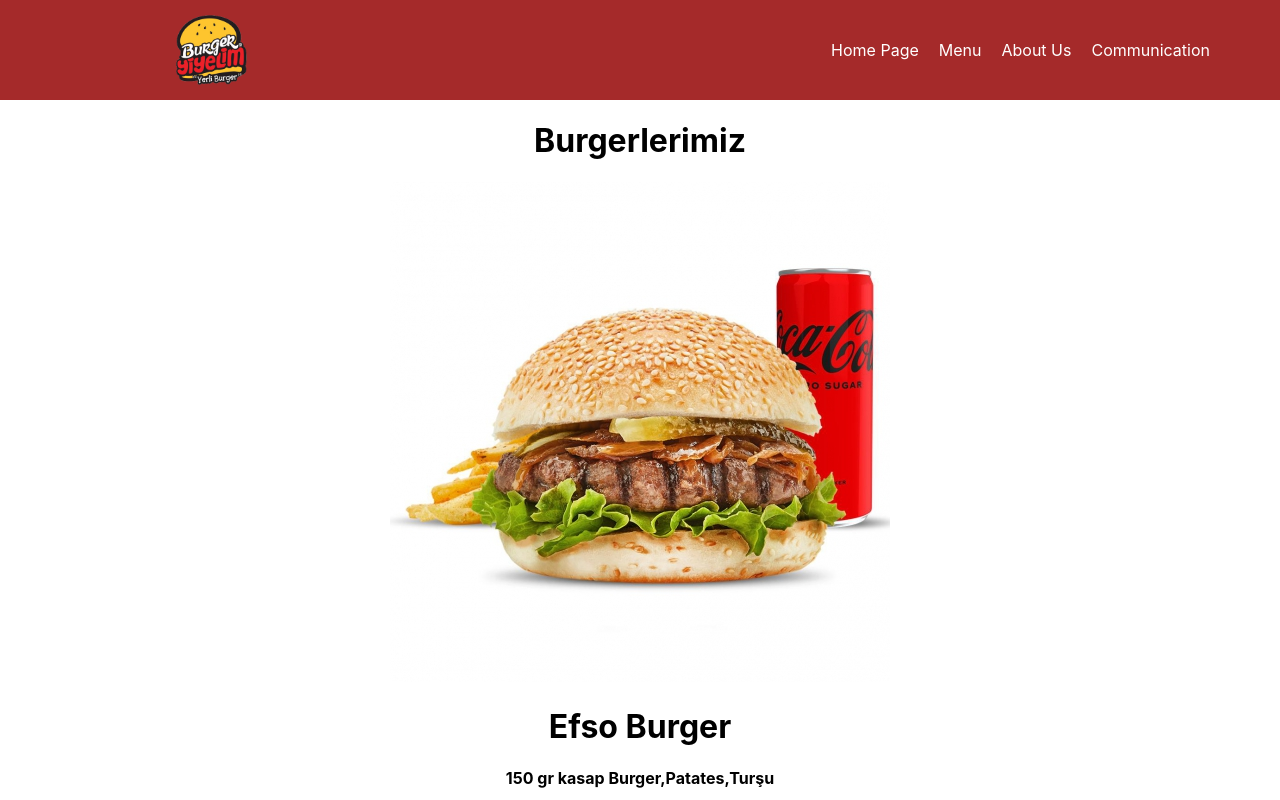
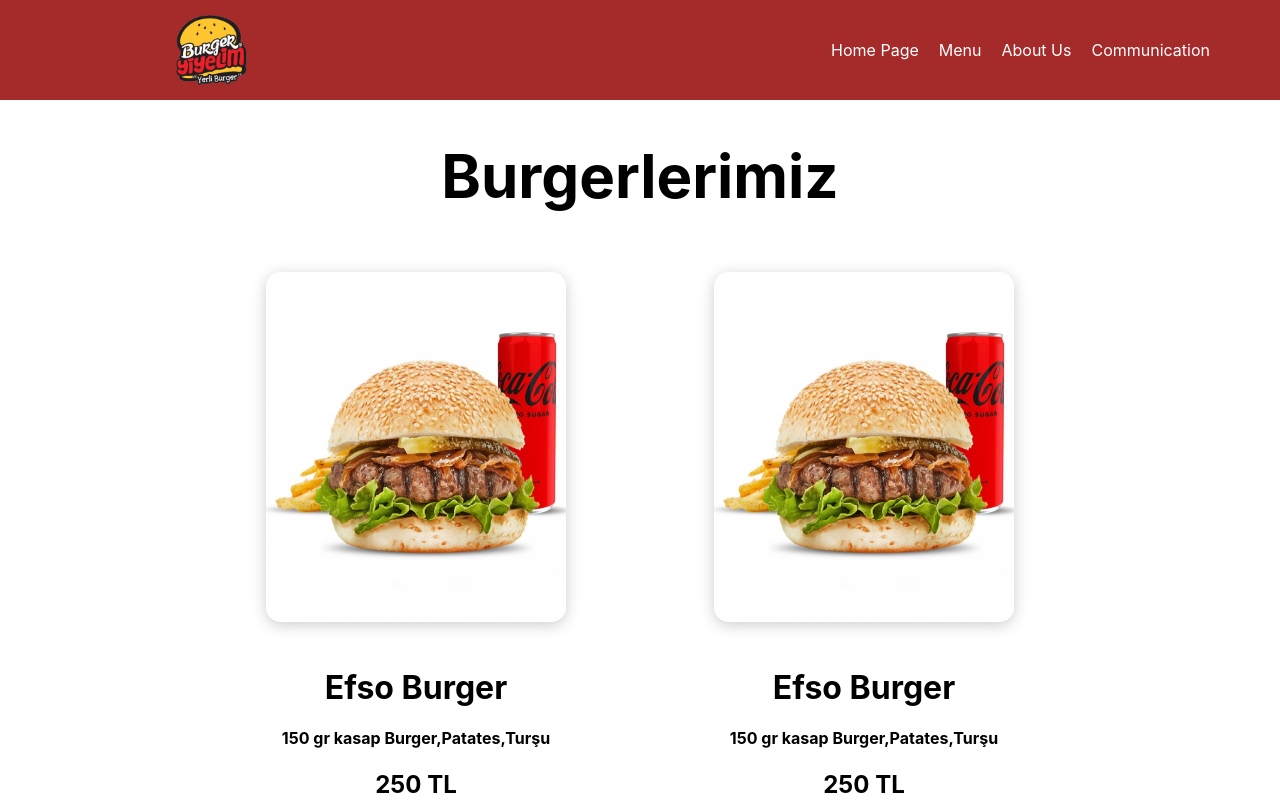
Before and after one commit to mertcetiin/Burger-Project, a React (Vite) app: page /menu in a window 1280 px wide. Shown: the top 800 px of the page. Built offline with nearby package versions, Linux system fonts and the light colour scheme.

Commit message:
Menu.css made

```diff
--- a/src/components/Menu.jsx
+++ b/src/components/Menu.jsx
@@ -1,111 +1,25 @@
 import React from 'react'
-import burger from '../assets/img/burger.jpg'
+import { Data } from '../helpers/Data.jsx'
+import '../styles/Menu.css'
 
 
 function Menu() {
 
-    const burgerMenu = [
-        {
-            id: 1,
-            img: '',
-            name: 'Efso Burger',
-            info: '150 gr kasap Burger,Patates,Turşu',
-            price: '250 TL'
-        },
-        {
-            id: 2,
-            img: '',
-            name: 'Efso Burger',
-            info: '150 gr kasap Burger,Patates,Turşu',
-            price: '250 TL'
-        },
-        {
-            id: 3,
-            img: '',
-            name: 'Efso Burger',
-            info: '150 gr kasap Burger,Patates,Turşu',
-            price: '250 TL'
-        },
-        {
-            id: 4,
-            img: '',
-            name: 'Efso Burger',
-            info: '150 gr kasap Burger,Patates,Turşu',
-            price: '250 TL'
-        },
-        {
-            id: 5,
-            img: '',
-            name: 'Efso Burger',
-            info: '150 gr kasap Burger,Patates,Turşu',
-            price: '250 TL'
-        },
-        {
-            id: 6,
-            img: '',
-            name: 'Efso Burger',
-            info: '150 gr kasap Burger,Patates,Turşu',
-            price: '250 TL'
-        },
-        {
-            id: 7,
-            img: '',
-            name: 'Efso Burger',
-            info: '150 gr kasap Burger,Patates,Turşu',
-            price: '250 TL'
-        },
-        {
-            id: 8,
-            img: '',
-            name: 'Efso Burger',
-            info: '150 gr kasap Burger,Patates,Turşu',
-            price: '250 TL'
-        },
-        {
-            id: 9,
-            img: '',
-            name: 'Efso Burger',
-            info: '150 gr kasap Burger,Patates,Turşu',
-            price: '250 TL'
-        },
-        {
-            id: 10,
-            img: '',
-            name: 'Efso Burger',
-            info: '150 gr kasap Burger,Patates,Turşu',
-            price: '250 TL'
-        },
-        {
-            id: 11,
-            img: '',
-            name: 'Efso Burger',
-            info: '150 gr kasap Burger,Patates,Turşu',
-            price: '250 TL'
-        },
-        {
-            id: 12,
-            img: '',
-            name: 'Efso Burger',
-            info: '150 gr kasap Burger,Patates,Turşu',
-            price: '250 TL'
-        },
-
-    ]
-
     return (
-        <div className='menuDiv'>
-            <h1 className='menu-h1'>Burgerlerimiz</h1>
-            {burgerMenu.map((item) => (
-                <div className='menuCard' key={item.id}>
-                    <img src={burger} />
-                    <h1>{item.name}</h1>
-                    <h4>{item.info}</h4>
-                    <h2>{item.price}</h2>
-                </div>
-            ))}
+        <div className='menu'>
+            <h1 className='menuTitle'>Burgerlerimiz</h1>
+            <div className='menuList'>
+                {Data.map((item) => (
+                    <div key={item.id}>
+                        <img src={item.img} />
+                        <h1>{item.name}</h1>
+                        <h4>{item.info}</h4>
+                        <h2>{item.price}</h2>
+                    </div>
+                ))}
+            </div>
         </div>
-
     )
 }
 
-export default Menu
+export default Menu;
--- /dev/null
+++ b/src/helpers/Data.jsx
@@ -0,0 +1,89 @@
+import React from 'react'
+import BurgerImage from '../assets/img/burger.jpg'
+
+export const Data = [
+    {
+        id: 1,
+        img: BurgerImage,
+        name: 'Efso Burger',
+        info: '150 gr kasap Burger,Patates,Turşu',
+        price: '250 TL'
+    },
+    {
+        id: 2,
+        img: BurgerImage,
+        name: 'Efso Burger',
+        info: '150 gr kasap Burger,Patates,Turşu',
+        price: '250 TL'
+    },
+    {
+        id: 3,
+        img: BurgerImage,
+        name: 'Efso Burger',
+        info: '150 gr kasap Burger,Patates,Turşu',
+        price: '250 TL'
+    },
+    {
+        id: 4,
+        img: BurgerImage,
+        name: 'Efso Burger',
+        info: '150 gr kasap Burger,Patates,Turşu',
+        price: '250 TL'
+    },
+    {
+        id: 5,
+        img: BurgerImage,
+        name: 'Efso Burger',
+        info: '150 gr kasap Burger,Patates,Turşu',
+        price: '250 TL'
+    },
+    {
+        id: 6,
+        img: BurgerImage,
+        name: 'Efso Burger',
+        info: '150 gr kasap Burger,Patates,Turşu',
+        price: '250 TL'
+    },
+    {
+        id: 7,
+        img: BurgerImage,
+        name: 'Efso Burger',
+        info: '150 gr kasap Burger,Patates,Turşu',
+        price: '250 TL'
+    },
+    {
+        id: 8,
+        img: BurgerImage,
+        name: 'Efso Burger',
+        info: '150 gr kasap Burger,Patates,Turşu',
+        price: '250 TL'
+    },
+    {
+        id: 9,
+        img: BurgerImage,
+        name: 'Efso Burger',
+        info: '150 gr kasap Burger,Patates,Turşu',
+        price: '250 TL'
+    },
+    {
+        id: 10,
+        img: BurgerImage,
+        name: 'Efso Burger',
+        info: '150 gr kasap Burger,Patates,Turşu',
+        price: '250 TL'
+    },
+    {
+        id: 11,
+        img: BurgerImage,
+        name: 'Efso Burger',
+        info: '150 gr kasap Burger,Patates,Turşu',
+        price: '250 TL'
+    },
+    {
+        id: 12,
+        img: BurgerImage,
+        name: 'Efso Burger',
+        info: '150 gr kasap Burger,Patates,Turşu',
+        price: '250 TL'
+    },
+]
--- /dev/null
+++ b/src/styles/Menu.css
@@ -0,0 +1,57 @@
+.menu {
+    width: 100%;
+    height: auto;
+    display: flex;
+    justify-content: center;
+    align-items: center;
+    flex-direction: column;
+}
+
+.menu .menuTitle {
+    font-size: 60px;
+}
+
+.menuList {
+    width: 70vw;
+    height: auto;
+    display: grid;
+    grid-template-columns: 1fr 1fr 1fr;
+    place-items: center;
+}
+
+.menuList img {
+    border-radius: 15px;
+    width: 300px;
+    height: 350px;
+    margin: 20px;
+    box-shadow: 0px 3px 15px rgba(0, 0, 0, 0.2);
+    text-align: center;
+}
+
+.menuList img:hover {
+    box-shadow: 0px 3px 15px rgba(0, 0, 0, 0.5);
+    transition: 0.3s ease-in;
+    cursor: pointer;
+}
+
+.menuItem div {
+    border-top-left-radius: 15px;
+    border-top-right-radius: 15px;
+    width: 100%;
+    height: 200px;
+    background-position: center;
+    background-repeat: no-repeat;
+    background-size: cover;
+}
+
+@media only screen and (max-width: 1300px) {
+    .menuList {
+        grid-template-columns: 1fr 1fr;
+    }
+}
+
+@media only screen and (max-width: 800px) {
+    .menuList {
+        grid-template-columns: 1fr;
+    }
+}
```
